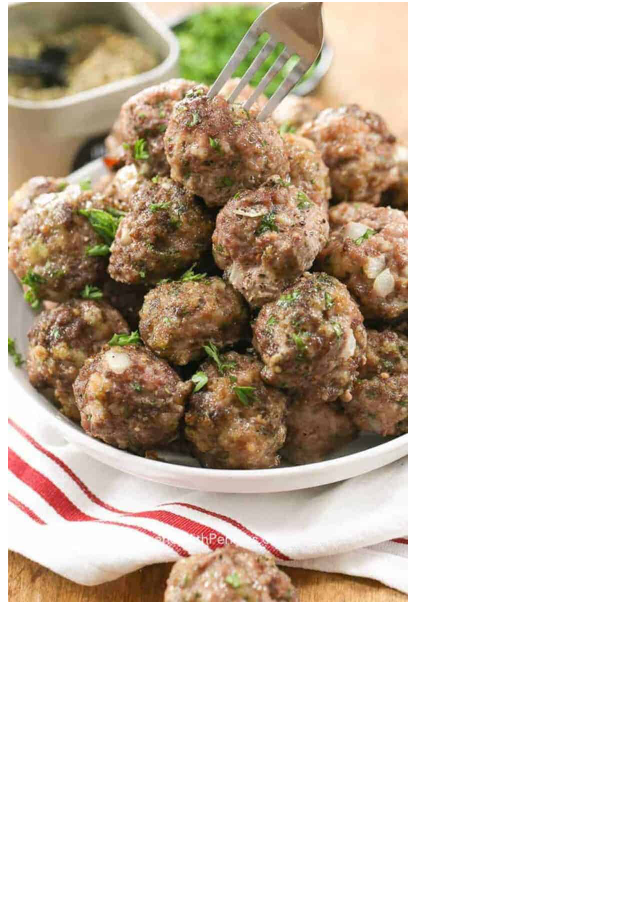
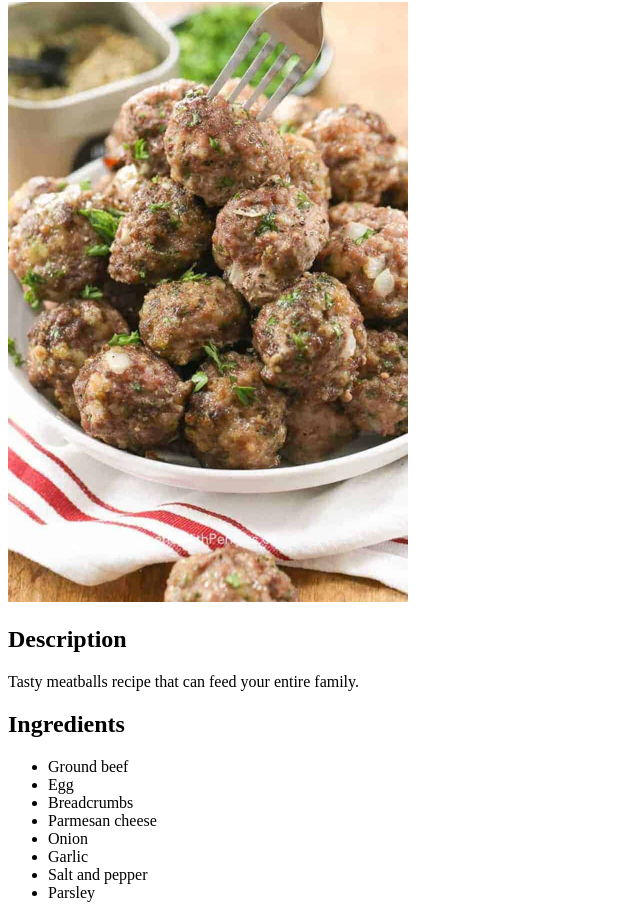
Before and after one commit to Clueless-matt/odin-recipes, a plain HTML site: page recipes/meatballs.html in a window 1280 px wide. Shown: the part 78-996 px from the top of the page, without its empty margins (0-640 px from the left). Before the commit the page ends 800 px from the top, so only its background shows below. Drawn offline with Linux system fonts and the light colour scheme.

Commit message:
meatballs.html added description and ingredients

```diff
--- a/recipes/meatballs.html
+++ b/recipes/meatballs.html
@@ -10,5 +10,20 @@
     <p>
     <img src="../images/meatball.jpg" height="600" width="400">
     </p>
+    <h2>Description</h2>
+    <p>
+        Tasty meatballs recipe that can feed your entire family.
+    </p>
+    <h2>Ingredients</h2>
+    <ul>
+        <li>Ground beef</li>
+        <li>Egg</li>
+        <li>Breadcrumbs</li>
+        <li>Parmesan cheese</li>
+        <li>Onion </li>
+        <li>Garlic</li>
+        <li>Salt and pepper</li>
+        <li>Parsley</li>
+    </ul>
 </body>
 </html>
```
